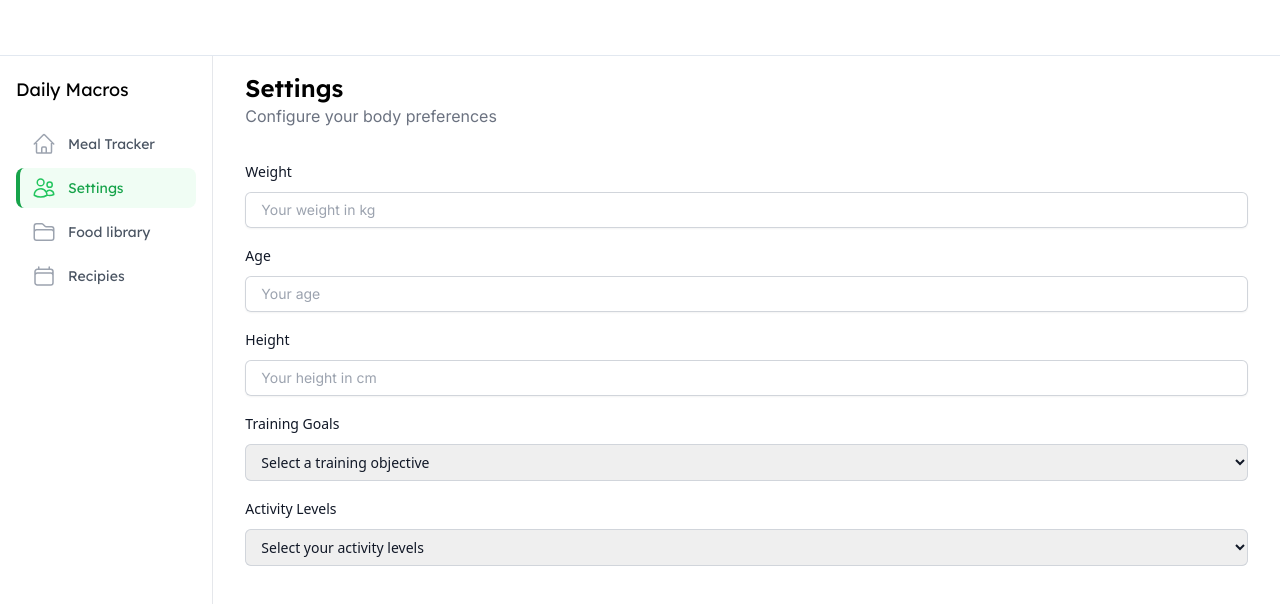
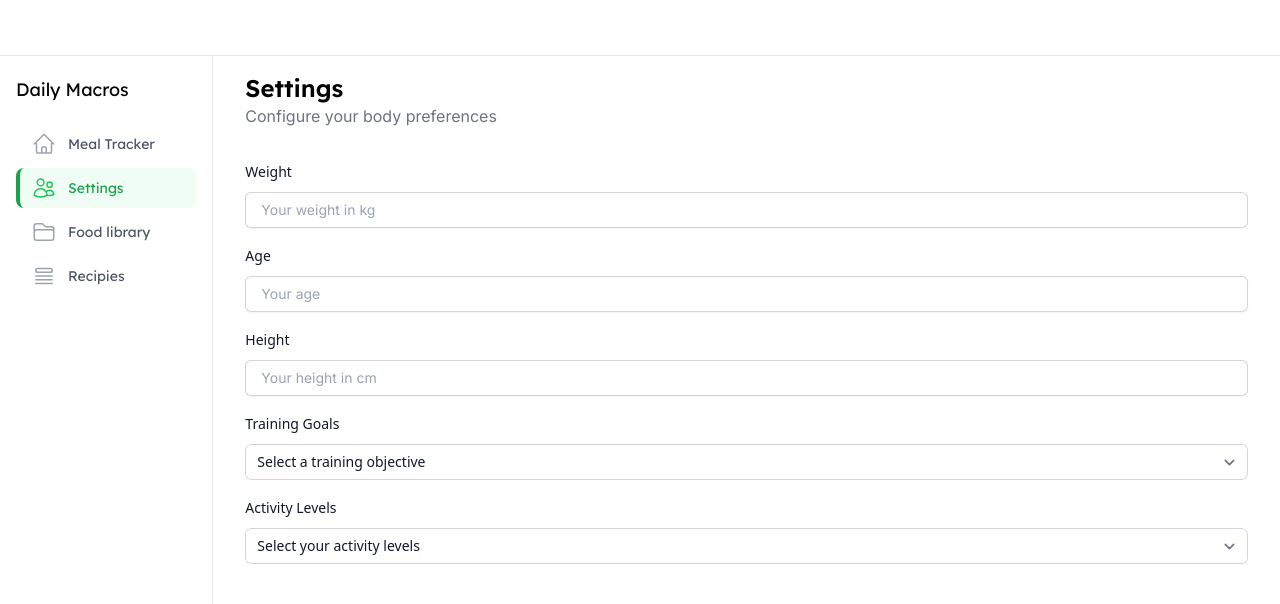
Before and after one commit to rmacuna/daily-macros-nuxt, a Nuxt app: page /counter/settings in a window 1280 px wide. Shown: the top 604 px of the page. Built offline with nearby package versions, Linux system fonts and the light colour scheme.

Commit message:
feat: add tailwind forms to style select and input correctly

```diff
--- a/components/Input/Input.vue
+++ b/components/Input/Input.vue
@@ -5,7 +5,7 @@
       <input v-model="value" :type="type" :name="name"
         :id="id"
         class="block w-full rounded-md border-0 py-1.5 text-gray-900 font-body px-4 shadow-sm ring-1 ring-inset ring-gray-300
-        placeholder:text-gray-400 focus:ring-2 focus:ring-inset focus:ring-indigo-600 sm:text-sm sm:leading-6"
+        placeholder:text-gray-400 focus:ring-2 focus:ring-inset focus:ring-green-600 sm:text-sm sm:leading-6"
         :placeholder="placeholder" />
     </div>
   </div>
--- a/components/Sidebar/Sidebar.vue
+++ b/components/Sidebar/Sidebar.vue
@@ -41,6 +41,7 @@ import {
   FolderIcon,
   HomeIcon,
   UsersIcon,
+  QueueListIcon
 } from "@heroicons/vue/24/outline";
 
 
@@ -50,6 +51,6 @@ const navigation = computed(() => [
   { name: "Meal Tracker", icon: HomeIcon, to: "/counter", current: router.path === '/counter' },
   { name: "Settings", icon: UsersIcon, to: "/counter/settings", current: router.path === '/counter/settings' },
   { name: "Food library", icon: FolderIcon, to: "/counter/foods", current: router.path === '/counter/foods' },
-  { name: "Recipies", icon: CalendarIcon, to: "/counter/recipies", current: router.path === '/counter/recipies' },
+  { name: "Recipies", icon: QueueListIcon, to: "/counter/recipies", current: router.path === '/counter/recipies' },
 ]);
 </script>
--- a/components/SimpleSelect/SimpleSelect.vue
+++ b/components/SimpleSelect/SimpleSelect.vue
@@ -3,8 +3,8 @@
     <label :for="name" class="block text-sm font-medium leading-6 text-gray-900 capitalize">{{ name }}</label>
     <div class="mt-2">
       <select   v-model="value" :name="name" :id="id"
-        class="mt-2 block w-full rounded-md border-0 py-2 pl-3 pr-10 text-gray-900 ring-1 ring-inset
-        ring-gray-300 focus:ring-2 focus:ring-indigo-600 sm:text-sm sm:leading-6">
+        class="mt-2 block w-full rounded-md border-0 py-1.5 pl-3 pr-10 text-gray-900 ring-1 ring-inset
+        ring-gray-300 focus:ring-2 focus:ring-green-600 sm:text-sm sm:leading-6">
         <option value="" disabled selected>{{ placeholder }}</option>
         <option v-for="option in data" placeholder="Select a value" :key="option.value" :value="option.value">{{ option.label }}</option>
       </select>
--- a/package.json
+++ b/package.json
@@ -11,12 +11,13 @@
     "@nuxtjs/google-fonts": "^3.0.0",
     "@tailwindcss/forms": "^0.5.3",
     "@types/lodash-es": "^4.17.7",
+    "@types/node": "^18.15.5",
     "nuxt": "^3.3.1"
   },
   "dependencies": {
     "@headlessui/vue": "^1.7.12",
     "@heroicons/vue": "^2.0.16",
-    "@nuxtjs/tailwindcss": "^6.6.0",
+    "@nuxtjs/tailwindcss": "^6.6.4",
     "date-fns": "^2.29.3",
     "lodash-es": "^4.17.21"
   }
--- a/tailwind.config.ts
+++ b/tailwind.config.ts
@@ -3,7 +3,6 @@ import defaultTheme from "tailwindcss/defaultTheme";
 
 export default <Partial<Config>>{
   theme: {
-    plugins: [require("@tailwindcss/forms")],
     extend: {
       fontFamily: {
         heading: ["Lexend", ...defaultTheme.fontFamily.sans],
@@ -14,4 +13,5 @@ export default <Partial<Config>>{
       },
     },
   },
+  plugins: [require("@tailwindcss/forms")],
 };
```
Also changed, not shown: 1 other file (tests, documents, lock files or other folders).
